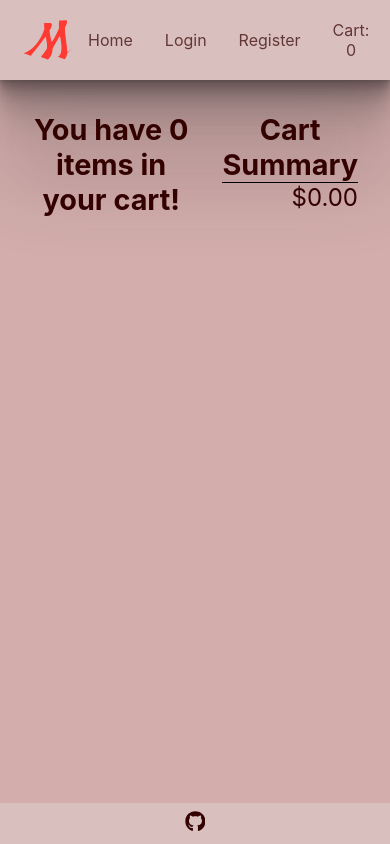
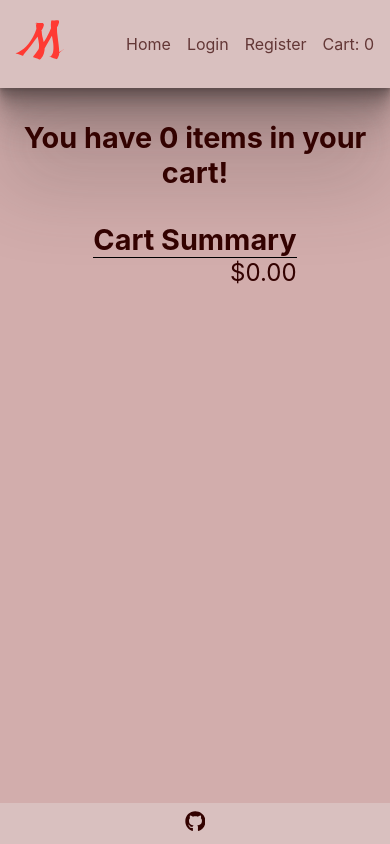
Before and after one commit to mckgar/marketplace-frontend, a React (Create React App) app: page /cart in a window 390 px wide. Built offline with nearby package versions, Linux system fonts and the light colour scheme.

Commit message:
Improved responsiveness

```diff
--- a/src/App.css
+++ b/src/App.css
@@ -33,6 +33,7 @@ form,
 .big-card {
   background-color: var(--surface3);
   box-shadow: var(--shadow);
+  max-width: 95vw;
 }
 
 /* Forms */
@@ -85,7 +86,7 @@ form {
   flex-direction: column;
   align-items: flex-start;
 
-  width: 20rem;
+  width: min(20rem, 90vw);
 }
 
 .validation-message {
@@ -98,12 +99,13 @@ input,
 .checkout-btn {
   height: 2rem;
   border-radius: 10px;
+  width: min(20rem, 90vw);
 }
 
 input,
 textarea {
   appearance: none;
-  width: 20rem;
+  width: min(20rem, 90vw);
   padding-left: 0.5rem;
   border: 1px solid transparent;
 }
--- a/src/components/ItemCard.js
+++ b/src/components/ItemCard.js
@@ -23,7 +23,7 @@ const ItemCard = props => {
   if (props.cart) {
     removeButton = (
       <div className="remove-btn">
-        <div onClick={remove}>Remove from Cart</div>
+        <div onClick={remove}>Remove</div>
       </div>
     );
     quantity = <div className='cart-quantity'>{props.quantity}</div>
--- a/src/components/styles/Account.css
+++ b/src/components/styles/Account.css
@@ -3,22 +3,30 @@
   align-items: center;
   justify-content: space-between;
   gap: 1rem;
-  width: 95%;
+  width: 95vw;
   height: 8rem;
   border-radius: 1rem;
   padding: 1rem
 }
 
 .account-info img {
-  width: 8rem;
+  width: 7rem;
   aspect-ratio: 1 / 1;
   border: 2px solid var(--text2);
   border-radius: 100%;
 }
 
 .account-name {
+  flex: 1;
   font-size: 2rem;
   font-weight: bold;
-  width: 100%;
+  /* width: 100%; */
   text-align: left;
 }
+
+@media (max-width: 800px) {
+  .account-info {
+    flex-direction: column;
+    height: auto;
+  }
+}
--- a/src/components/styles/Cart.css
+++ b/src/components/styles/Cart.css
@@ -37,3 +37,19 @@ h2 {
 .checkout-btn {
   padding: .25rem 1rem;
 }
+
+@media (max-width: 1000px) {
+  #cart {
+    align-self: center;
+
+    display: flex;
+    flex-direction: column;
+    margin: 0;
+
+    width: 95vw;
+  }
+
+  #items {
+    align-self: center;
+  }
+}
--- a/src/components/styles/Footer.css
+++ b/src/components/styles/Footer.css
@@ -3,6 +3,8 @@ footer {
   justify-content: center;
   align-items: center;
   padding: 0.5rem 1rem;
+
+  width: 100vw;
 }
 
 footer svg {
--- a/src/components/styles/Header.css
+++ b/src/components/styles/Header.css
@@ -2,7 +2,9 @@ header {
   display: flex;
   justify-content: space-between;
   align-items: center;
-  padding: 0.5rem 1rem;
+  padding: 0.5rem;
+
+  width: 100vw;
 }
 
 .title {
@@ -10,15 +12,15 @@ header {
   font-size: 2rem;
   font-weight: bold;
   color: var(--brand);
-  height: 4rem;
+  width: 4rem;
   aspect-ratio: 1 / 1;
 
   cursor: pointer;
 }
 
 #SVGRoot {
-  height: 4rem;
   width: 4rem;
+  height: auto;
   fill: var(--brand);
 }
 
@@ -27,7 +29,7 @@ nav {
   justify-content: space-around;
   align-items: center;
 
-  gap: 1rem;
+  overflow: scroll;
 }
 
 nav a,
--- a/src/components/styles/Home.css
+++ b/src/components/styles/Home.css
@@ -4,6 +4,8 @@
   gap: 1rem;
   align-items: center;
   justify-content: flex-start;
+
+  overflow: scroll;
 }
 
 .filters select {
--- a/src/components/styles/ItemCard.css
+++ b/src/components/styles/ItemCard.css
@@ -8,7 +8,6 @@
   justify-items: start;
 
   height: 10rem;
-  padding-right: 1rem;
 }
 
 .item-card a {
@@ -22,8 +21,8 @@
 
   border: 2px solid var(--text2);
   border-radius: 1rem;
+  width: 90%;
   aspect-ratio: 1 / 1;
-  height: 9rem;
 
   align-self: center;
   justify-self: center;
@@ -31,8 +30,8 @@
 
 .item-image-card img,
 .item-image-card #SVGRoot {
-  height: 100%;
   width: 100%;
+  height: auto;
   align-self: center;
   justify-self: center;
   cursor: pointer;
@@ -43,11 +42,12 @@
   min-height: 1.5rem;
   font-weight: bold;
 
-  grid-column: 2;
+  grid-column: 2 / 4;
   grid-row: 2;
 
   cursor: pointer;
   overflow: hidden;
+  word-break: break-all;
 }
 
 .item-seller-card {
@@ -100,3 +100,9 @@
   text-decoration-color: var(--brand);
   color: var(--text1);
 }
+
+@media (max-width: 800px) {
+  .item-card {
+    grid-template-columns: 8rem 1fr;
+  }
+}
--- a/src/components/styles/ViewItems.css
+++ b/src/components/styles/ViewItems.css
@@ -6,3 +6,14 @@
 
   gap: 2rem;
 }
+
+@media (max-width: 800px) {
+  #items {
+    width: 95%;
+    display: grid;
+    grid-template-columns: 1fr;
+    grid-auto-rows: 1fr;
+
+    gap: 2rem;
+  }
+}
```
